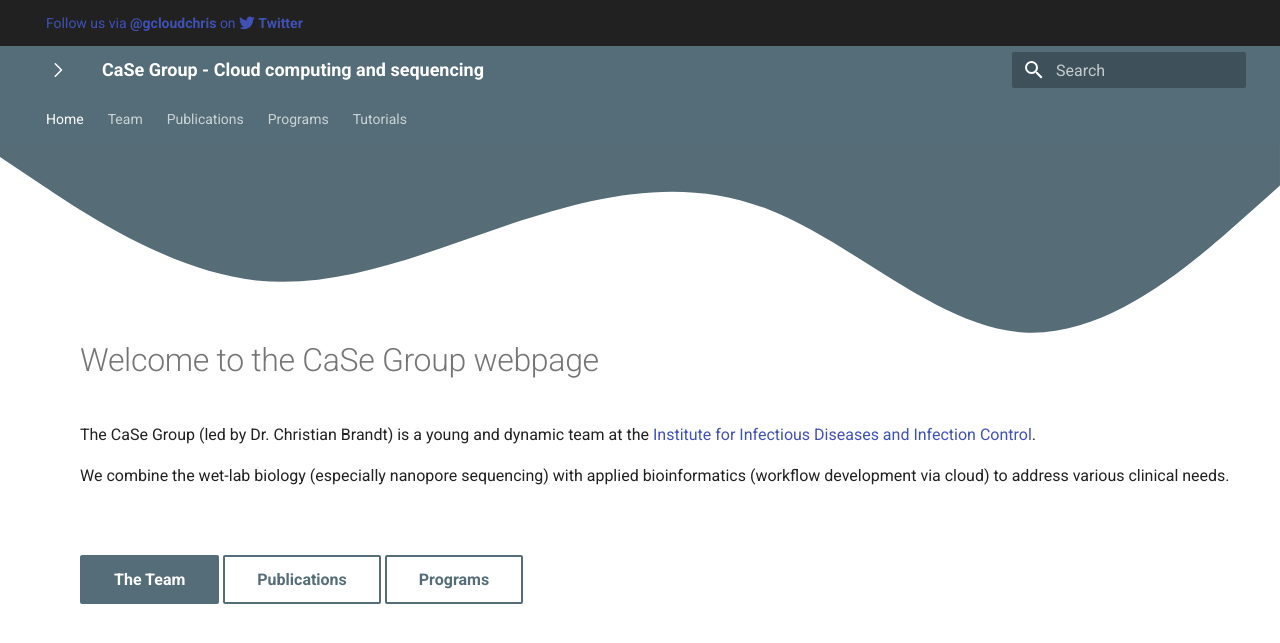
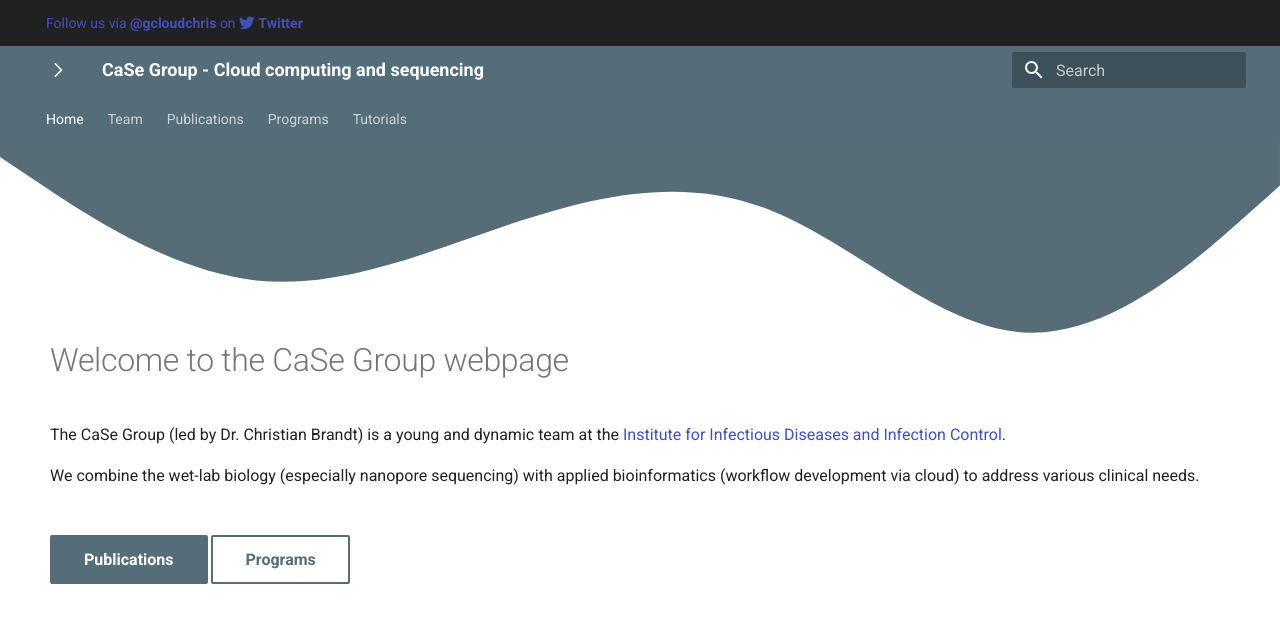
Before and after one commit to mult1fractal/case-group.github.io, an MkDocs documentation site: the page built from docs/index.md, in a window 1280 px wide. Shown: the top 643 px of the page. Built offline with MkDocs 1.6.1 and Material for MkDocs 9.7.7, drawn with Linux system fonts in a browser that asks for light colours.

Commit message:
small phone adjustments

```diff
--- a/material/overrides/home.html
+++ b/material/overrides/home.html
@@ -11,18 +11,15 @@
 	</svg>
     <div class="md-grid md-typeset">
       <div class="tx-hero">
-        <div style="padding-left: 50px; class="tx-hero__content">
+        <div style="padding-left: 20px; class="tx-hero__content">
           <h1>Welcome to the CaSe Group webpage</h1>
           <p>The CaSe Group (led by Dr. Christian Brandt) is a young and dynamic team at the <a href="https://www.uniklinikum-jena.de/infektionsmedizin/">Institute for Infectious Diseases and Infection Control</a>.</p>
-          <p style="padding-bottom: 50px"> We combine the wet-lab biology (especially nanopore sequencing) with applied bioinformatics (workflow development via cloud) to address various clinical needs.
+          <p style="padding-bottom: 30px"> We combine the wet-lab biology (especially nanopore sequencing) with applied bioinformatics (workflow development via cloud) to address various clinical needs.
 	  </p>
-          <a  href="{{ page.next_page.url | url }}" title="{{ page.next_page.title | e }}" class="md-button md-button--primary">
-            The Team
-          </a>
-          <a href="https://case-group.github.io/publications/peer/" title="publications" class="md-button">
+          <a href="https://case-group.github.io/publications/peer/" title="publications" class="md-button md-button--primary">
             Publications
           </a>
-          <a href="https://case-group.github.io/tools/workflows/" title="workflows" class="md-button">
+          <a href="https://case-group.github.io/tools/workflows/" title="Workflows and Tools" class="md-button">
             Programs
           </a>
       </div>
```
